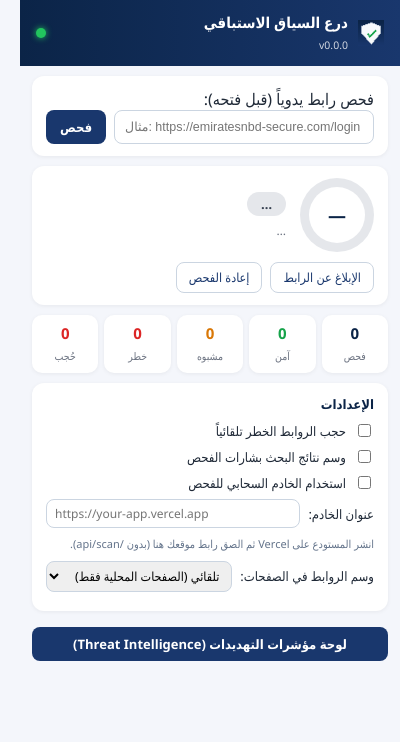
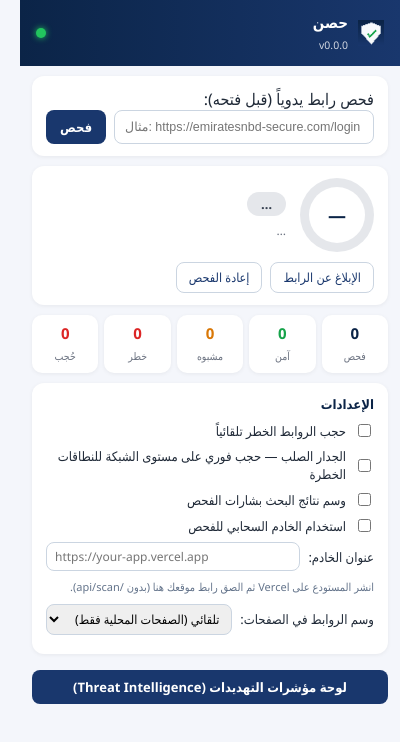
Before and after one commit to alzeedi1903-eng/Dir, a browser extension: page extension/popup/popup.html in a window 400 px wide. Drawn offline with Linux system fonts and the light colour scheme.

Commit message:
Update popup.html

```diff
--- a/extension/popup/popup.html
+++ b/extension/popup/popup.html
@@ -3,13 +3,13 @@
 <head>
 <meta charset="UTF-8">
 <link rel="stylesheet" href="popup.css">
-<title>درع السياق الاستباقي</title>
+<title>حصن — جدار الفحص التلقائي</title>
 </head>
 <body>
 <header>
   <img src="../icons/icon32.png" alt="" width="26" height="26">
   <div>
-    <h1>درع السياق الاستباقي</h1>
+    <h1>حصن</h1>
     <span id="ver" class="ver"></span>
   </div>
   <span id="statusDot" class="dot dot-on" title="الحماية مفعّلة"></span>
@@ -53,6 +53,7 @@
 <section class="card">
   <h2>الإعدادات</h2>
   <label class="switch-row"><input type="checkbox" id="setBlocking"><span>حجب الروابط الخطر تلقائياً</span></label>
+  <label class="switch-row"><input type="checkbox" id="setHardWall"><span>الجدار الصلب — حجب فوري على مستوى الشبكة للنطاقات الخطرة</span></label>
   <label class="switch-row"><input type="checkbox" id="setScanSearch"><span>وسم نتائج البحث بشارات الفحص</span></label>
   <label class="switch-row"><input type="checkbox" id="setCloud"><span>استخدام الخادم السحابي للفحص</span></label>
   <label class="switch-row select-row">
```
